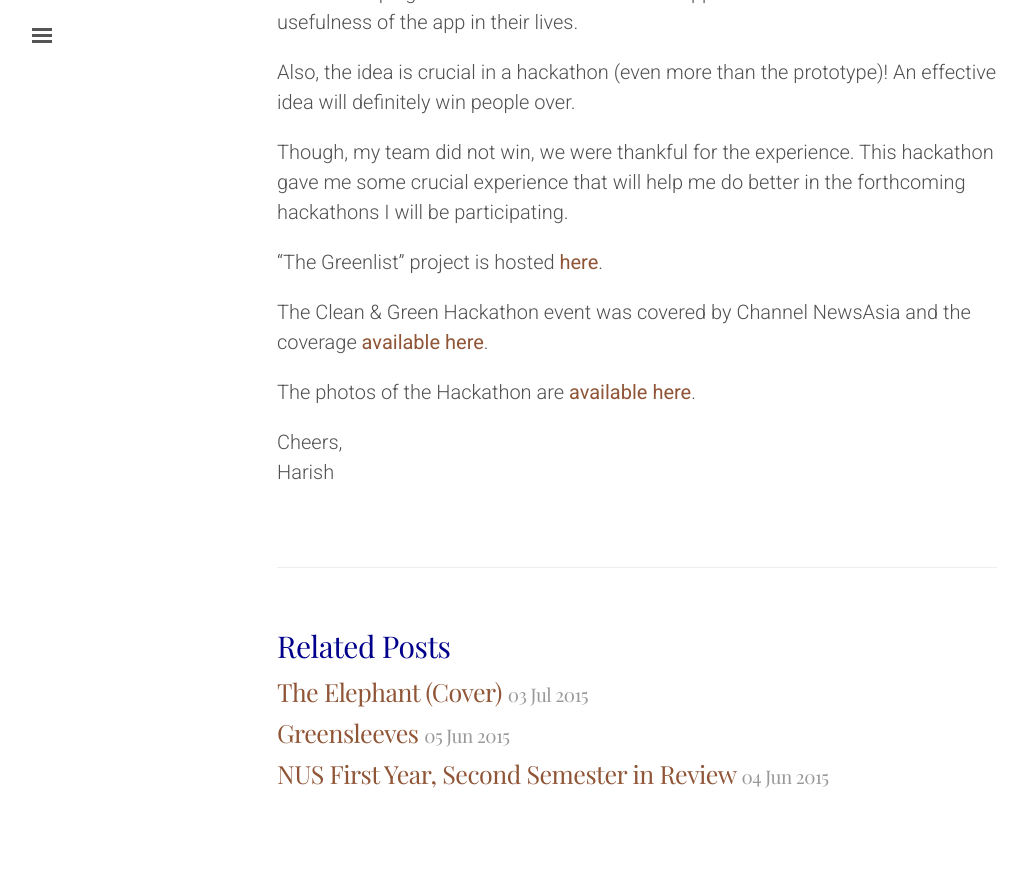
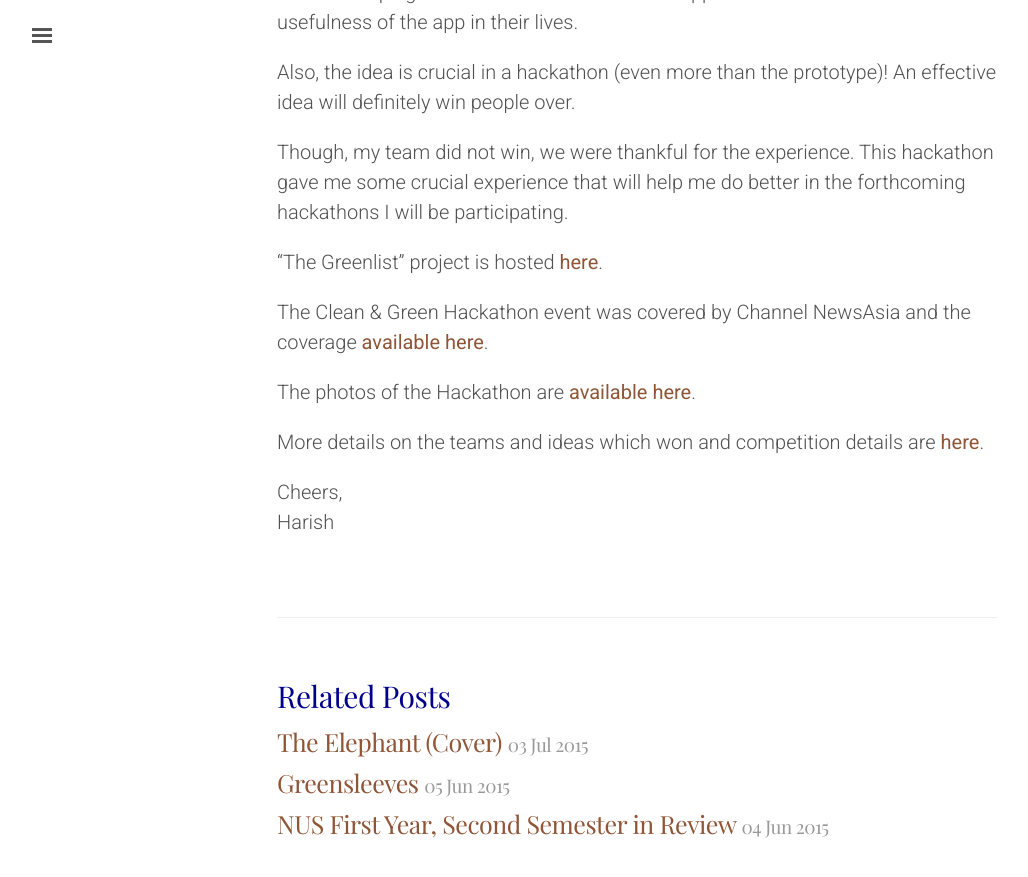
Before and after one commit to srimply/blog, a Jekyll site: the page built from _posts/2015-06-22-Clean & Green Hackathon.md, in a window 1280 px wide and 900 px high, scrolled down 1865 px. Shown: the top 877 px of the window, without its empty margins (3-1031 px from the left). Built offline with Jekyll 4.4.1, drawn with Linux system fonts in a browser that asks for light colours; comment, search, counter and statistics services are not loaded; before the commit the page ends 2715 px from its top, so only the background shows below that.

Commit message:
Added link to Clean & Green Hackathon

```diff
--- a/_posts/2015-06-22-Clean & Green Hackathon.md
+++ b/_posts/2015-06-22-Clean & Green Hackathon.md
@@ -37,5 +37,7 @@ The Clean & Green Hackathon event was covered by Channel NewsAsia and the covera
 
 The photos of the Hackathon are <a href="https://www.facebook.com/media/set/?set=a.842836635769622.1073741869.310427622343862&type=3">available here</a>.
 
+More details on the teams and ideas which won and competition details are <a href="http://www.upsingapore.com/events/clean-green-hackathon-2015/#hackathonhome">here</a>.
+
 Cheers, <br>
 Harish
```
Also changed, not shown: 3 other files.
